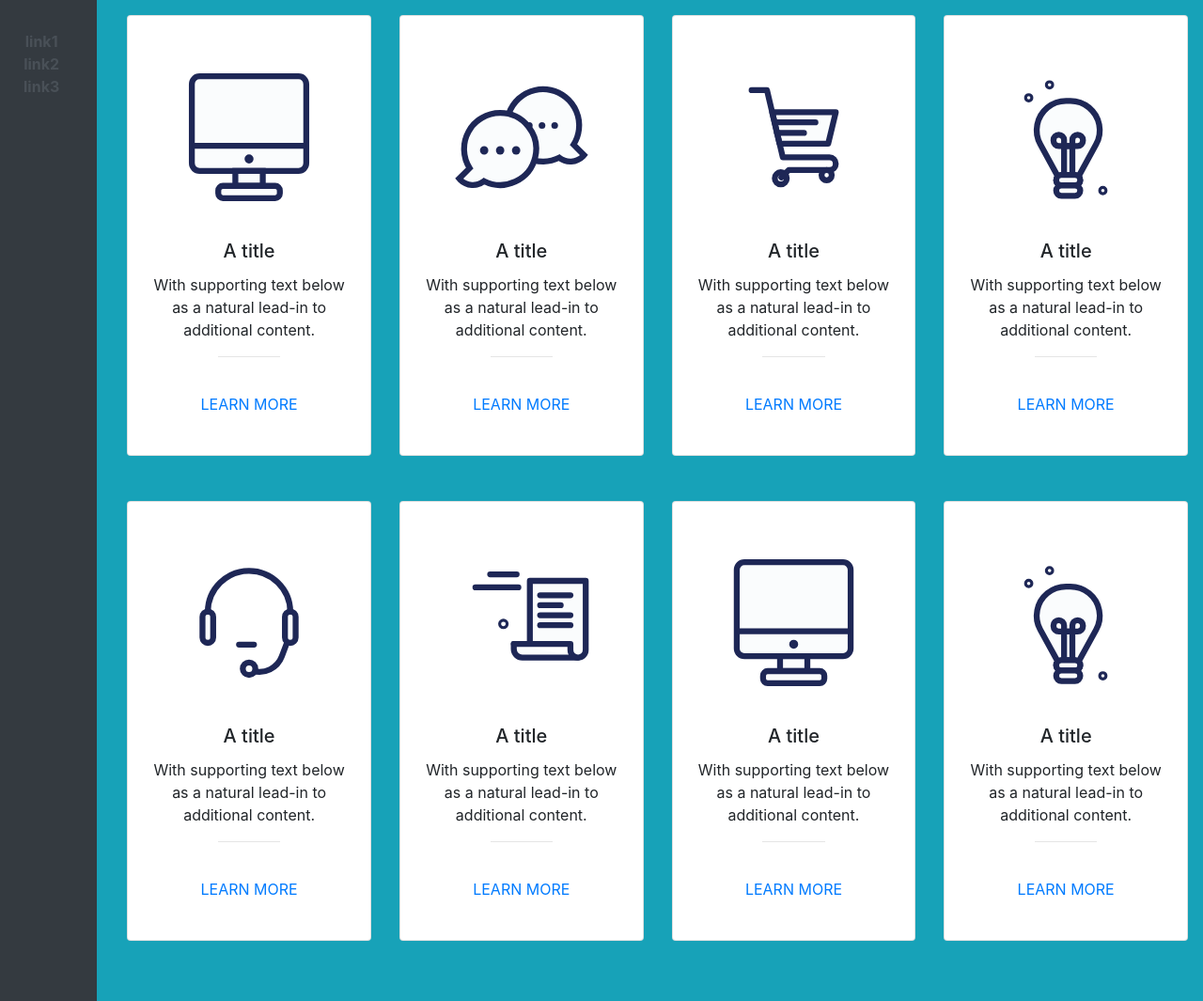
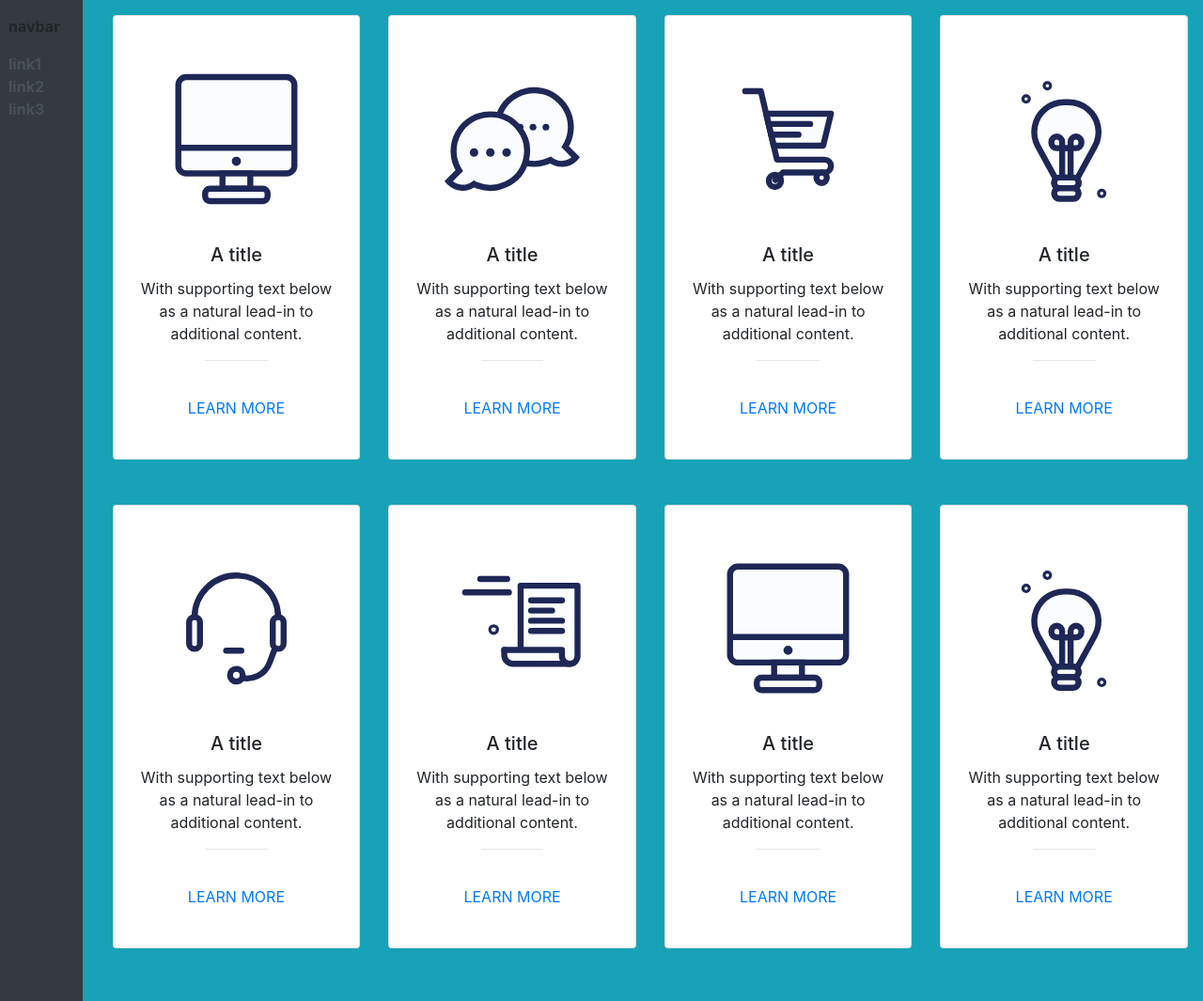
Before and after one commit to bennami/bootstrap, a plain HTML site: page index.html in a window 1280 px wide. Shown: the top 1065 px of the page at 94% size. Drawn offline with nearby package versions, Linux system fonts and the light colour scheme.

Commit message:
navbar title and align

```diff
--- a/index.html
+++ b/index.html
@@ -21,9 +21,9 @@
         </button>
     </nav>
     -->
-
     <div class="navbar">
-        <div class="bg-dark p-4 text-center">
+        <div class="bg-dark p-2 ">
+            <p class="font-weight-bold text-left">navbar </p>
             <ul class="list-group list-group-flush list-unstyled font-weight-bold">
            <li><a class="list-group-item-action list-group-mine item" href="#">link1</a></li>
                 <li><a class=" list-group-item-action list-group-mine item" href="#">link2</a></li>
```
